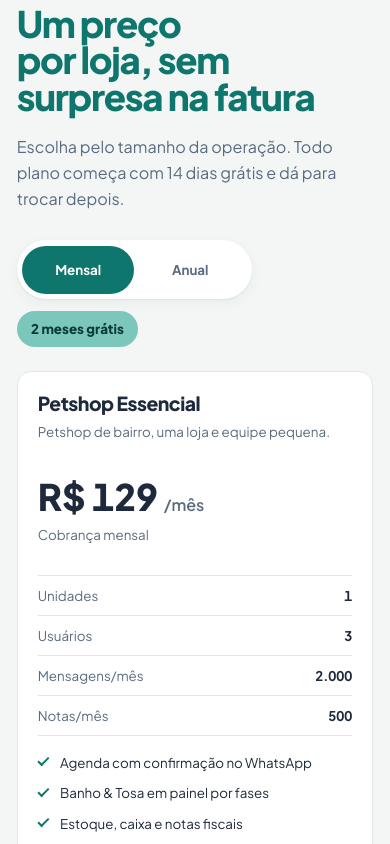
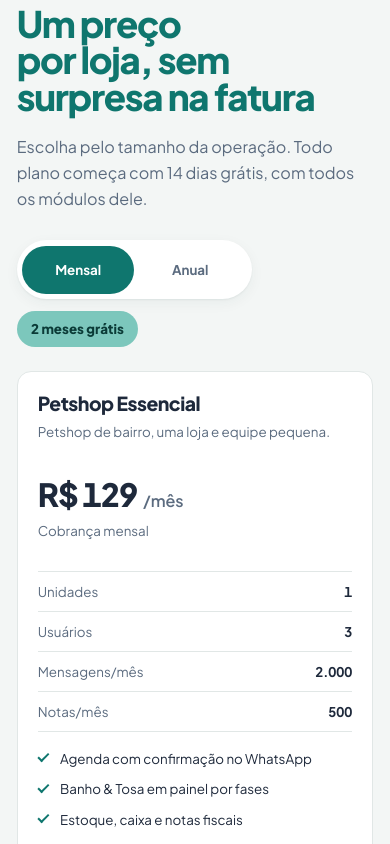
Before and after one commit to LuizFilipeAv/rowan, a Next.js app: page / in a window 390 px wide. Shown: the part 6760-7604 px from the top of the page. Built offline with nearby package versions, Linux system fonts and the light colour scheme.

Commit message:
fix: preço dos planos em uma linha e lead sem promessa fora do catálogo

```diff
--- a/src/components/Shop/Shop.module.css
+++ b/src/components/Shop/Shop.module.css
@@ -61,7 +61,7 @@
 .cardRec .forWho { color: var(--nav-texto); }
 
 .priceRow { display: flex; align-items: baseline; gap: 0.35rem; margin-top: 1.25rem; }
-.price { font-family: var(--font-body); font-size: var(--step-3); font-weight: 800; line-height: 1; }
+.price { font-family: var(--font-body); font-size: clamp(2rem, 1.4rem + 1.6vw, 3rem); font-weight: 800; line-height: 1; white-space: nowrap; letter-spacing: -0.03em; }
 .per { font-weight: 600; color: var(--texto-suave); }
 .cardRec .per { color: var(--nav-texto); }
 .priceNote { margin-top: 0.4rem; font-size: var(--step--1); color: var(--texto-suave); min-height: 2.6em; }
--- a/src/components/Shop/Shop.tsx
+++ b/src/components/Shop/Shop.tsx
@@ -11,7 +11,7 @@ export default function Shop() {
             Um preço por loja, sem surpresa na fatura
           </SplitText>
           <p className={styles.lead} data-reveal="up">
-            Escolha pelo tamanho da operação. Todo plano começa com 14 dias grátis e dá para trocar depois.
+            Escolha pelo tamanho da operação. Todo plano começa com 14 dias grátis, com todos os módulos dele.
           </p>
         </header>
         <Plans />
```
